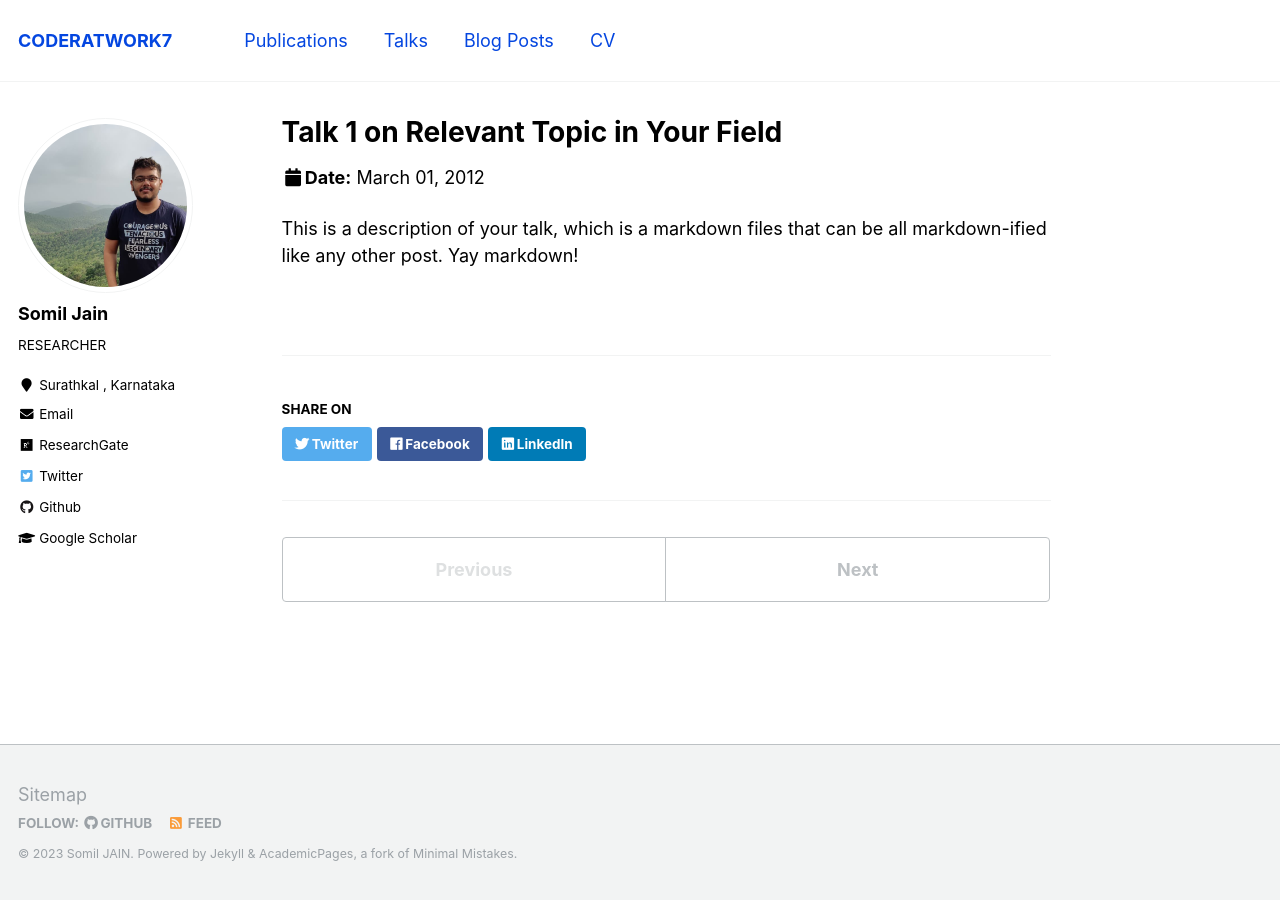
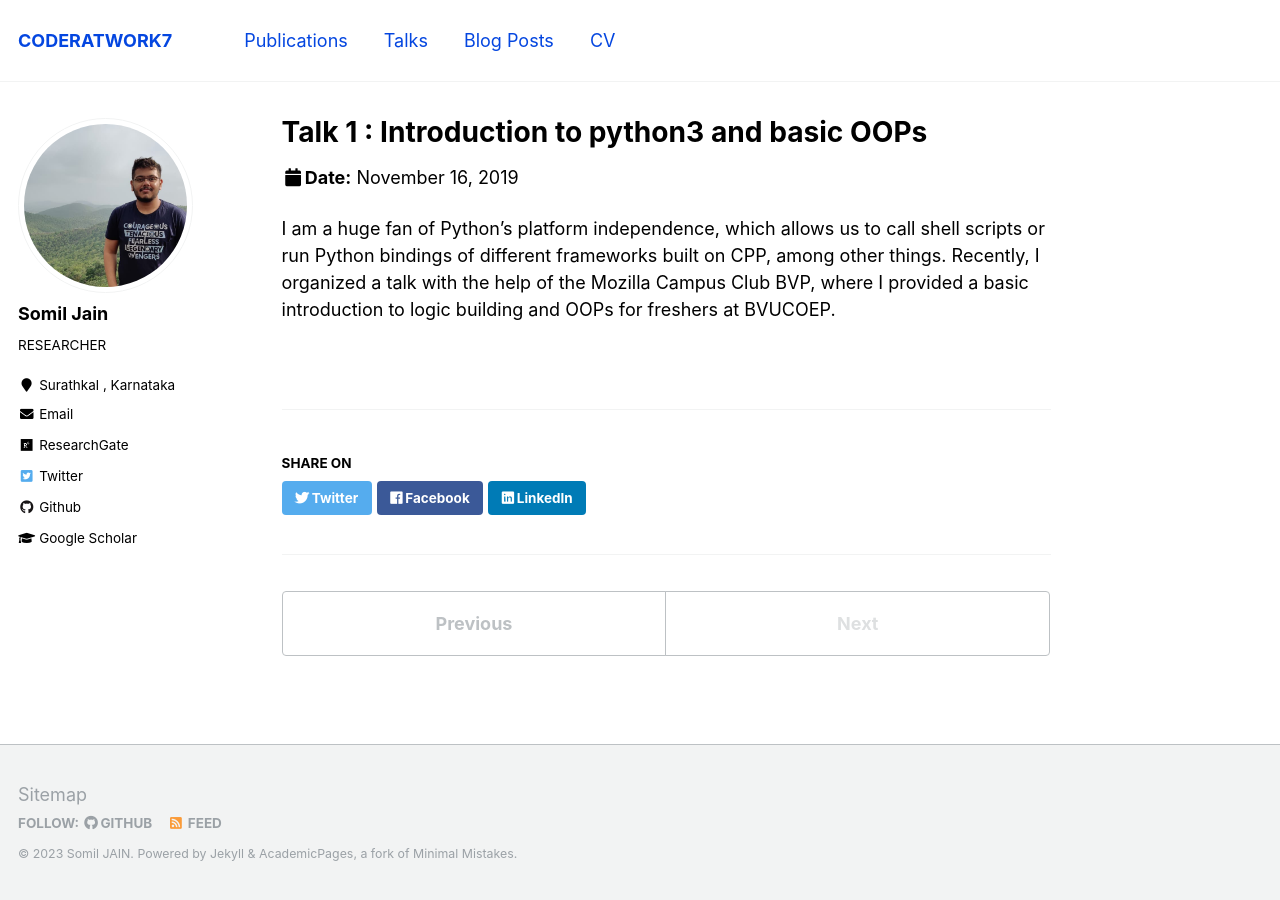
Before and after one commit to somiljain7/somiljain7.github.io, a Jekyll site: the page built from _talks/2012-03-01-talk-1.md, in a window 1280 px wide. Built offline with Jekyll 4.4.1, drawn with Linux system fonts in a browser that asks for light colours.

Commit message:
Update 2019-11-16-talk-1.md

```diff
--- a/_talks/2012-03-01-talk-1.md
+++ b/_talks/2012-03-01-talk-1.md
@@ -1,11 +1,10 @@
 ---
-title: "Talk 1 on Relevant Topic in Your Field"
+title: "Talk 1 : Introduction to python3 and basic OOPs"
 collection: talks
 type: "Talk"
 permalink: /talks/2012-03-01-talk-1
-venue: "UC San Francisco, Department of Testing"
-date: 2012-03-01
-location: "San Francisco, California"
+venue: "Bharati vidyapeeth University College of engineering Pune, Department of Computer engineering"
+date: 2019-11-16
+location: "Pune, Maharashtra"
 ---
-
-This is a description of your talk, which is a markdown files that can be all markdown-ified like any other post. Yay markdown!
+I am a huge fan of Python's platform independence, which allows us to call shell scripts or run Python bindings of different frameworks built on CPP, among other things. Recently, I organized a talk with the help of the Mozilla Campus Club BVP, where I provided a basic introduction to logic building and OOPs for freshers at BVUCOEP.
```
